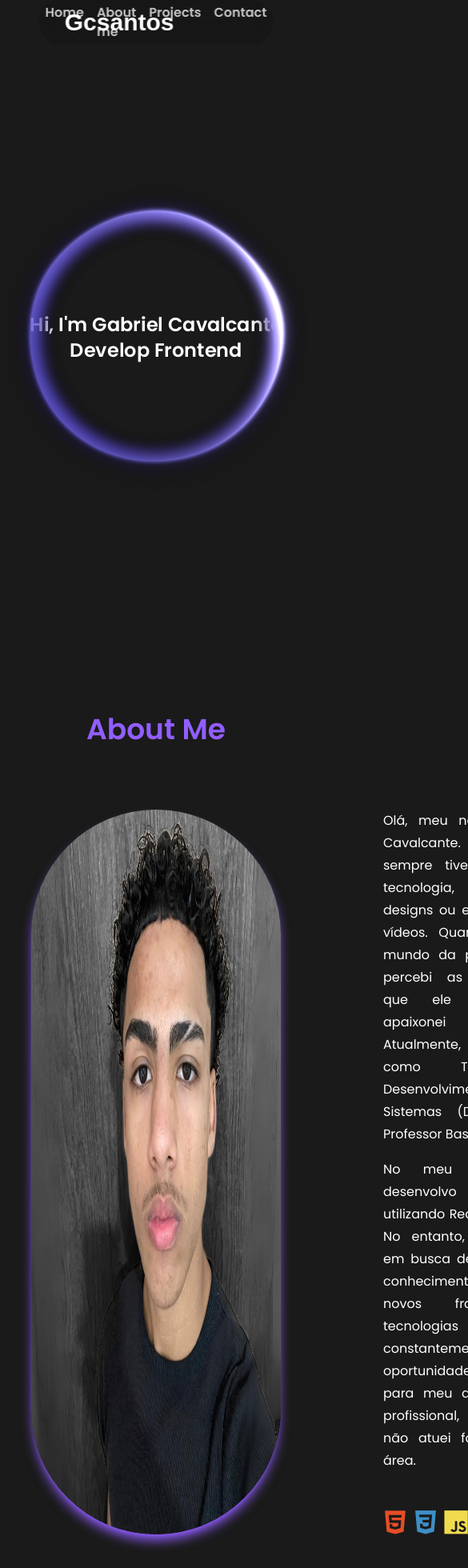
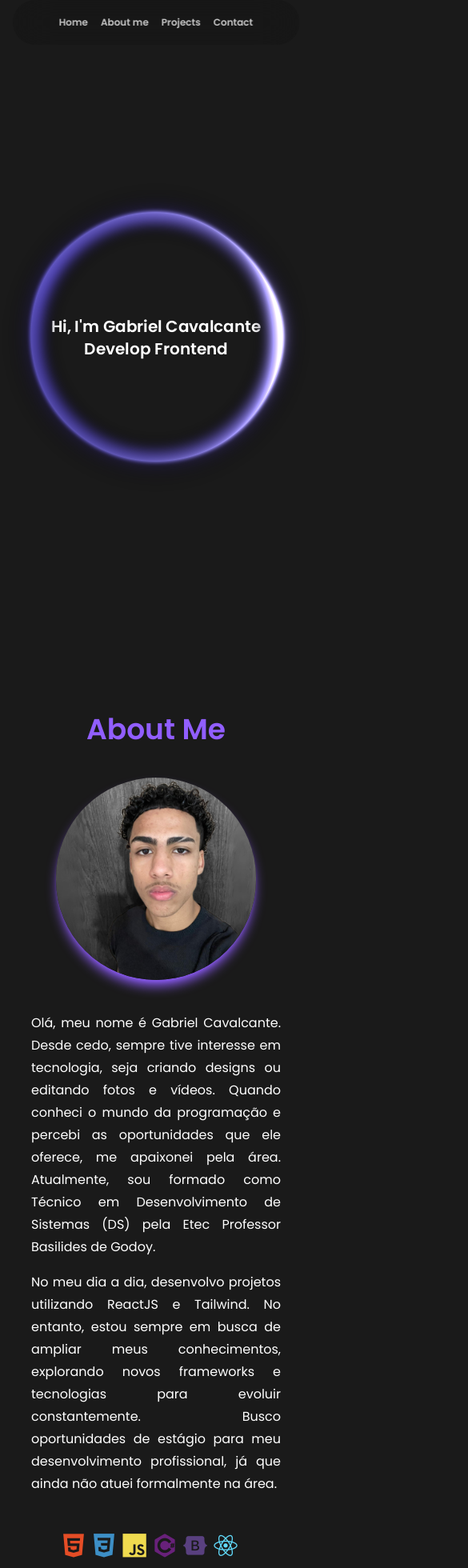
Before and after one commit to gabrielcavalcante07/portfolio2.0, a React (Vite) app: page / in a window 390 px wide. Shown: the top 1960 px of the page at 80% size, 585 px wide, since content can reach past the window. Built offline with nearby package versions, Linux system fonts and the light colour scheme; a web font is replaced by a local one.

Commit message:
Implementando responsividade mobile

```diff
--- a/src/App.jsx
+++ b/src/App.jsx
@@ -29,7 +29,7 @@ export function App() {
         id="projects"
       >
         <h1 className="text-primary text-4xl font-semibold">Projects</h1>
-        <div className="flex gap-4 w-4/5">
+        <div className="flex flex-col gap-1 w-4/5 items-center lg:flex-row lg:gap-4">
             <Projects
             img={imgRaptor}
             title="Raptor Street"
--- a/src/components/Aboutme.jsx
+++ b/src/components/Aboutme.jsx
@@ -14,20 +14,22 @@ export function Aboutme() {
       id="aboutme"
     >
       <h1 className="text-primary text-4xl font-semibold">About Me</h1>
-      <div className="mt-20 flex w-4/5 gap-32">
+      <div className="mt-10 flex flex-col w-4/5 gap-10 md:  lg:flex-row lg:gap-32">
           <img
             src={mephoto}
-            className="w-80 rounded-full shadow-lg shadow-primary"
+            className="flex w-4/5 rounded-full shadow-lg shadow-primary  self-center md:w-72 lg:w-80 lg:self-start"
             alt="photo me"
           />
 
-        <p className="text-justify leading-7">
+        <div className="text-justify leading-7">
+          <p>
             Olá, meu nome é Gabriel Cavalcante. Desde cedo, sempre tive interesse
             em tecnologia, seja criando designs ou editando fotos e vídeos. Quando
             conheci o mundo da programação e percebi as oportunidades que ele
             oferece, me apaixonei pela área. Atualmente, sou formado como Técnico
             em Desenvolvimento de Sistemas (DS) pela Etec Professor Basilides de
             Godoy.
+          </p>
           <p className="mt-4">
             No meu dia a dia, desenvolvo projetos utilizando ReactJS e Tailwind.
             No entanto, estou sempre em busca de ampliar meus conhecimentos,
@@ -36,7 +38,7 @@ export function Aboutme() {
             desenvolvimento profissional, já que ainda não atuei formalmente na
             área.
           </p>
-          <div className="flex mt-12 gap-2 text-3xl">
+          <div className="flex mt-12 gap-2 text-3xl justify-center lg:justify-start">
             <i className="cursor-pointer devicon-html5-plain colored"></i>
             <i className="cursor-pointer devicon-css3-plain colored"></i>
             <i className="cursor-pointer devicon-javascript-plain colored"></i>
@@ -46,7 +48,7 @@ export function Aboutme() {
             <i className="cursor-pointer devicon-tailwindcss-original colored"></i>
             <i className="cursor-pointer devicon-mysql-original colored"></i>
           </div>
-        </p>
+        </div>
       </div>
     </div>
   );
--- a/src/components/Header.jsx
+++ b/src/components/Header.jsx
@@ -1,16 +1,17 @@
 export function Header() {
   return (
-        <header className="bg-black/10 backdrop-blur-xl w-9/12 h-14 flex px-8 rounded-full items-center fixed top-0 left-2/4 -translate-x-2/4 z-20">
-            <a href="#" className="text-3xl font-Beau-Rival">Gcsantos</a>
-          <ul className="flex gap-4 absolute left-1/2 -translate-x-1/2">
-            <a className="opacity-75 hover:opacity-100 duration-300" href="#home">Home</a>
-            <a className="opacity-75 hover:opacity-100 duration-300" href="#aboutme">About me</a>
-            <a className="opacity-75 hover:opacity-100 duration-300" href="#projects">Projects</a>
-            <a className="opacity-75 hover:opacity-100 duration-300" href="#">Contact</a>
+    <header className="bg-black/10 backdrop-blur-xl w-11/12 h-14 flex px-8 rounded-full items-center fixed top-0 left-2/4 -translate-x-2/4 z-20 justify-center sm:w-9/12">
+      {/* <a href="#" className="text-3xl font-Beau-Rival">Gcsantos</a> */}
+      <ul className="flex gap-4 text-xs">
+        <li><a className="opacity-75 hover:opacity-100 duration-300" href="#home">Home</a></li>
+        <li><a className="opacity-75 hover:opacity-100 duration-300" href="#aboutme">About me</a></li>
+        <li><a className="opacity-75 hover:opacity-100 duration-300" href="#projects">Projects</a></li>
+        <li><a className="opacity-75 hover:opacity-100 duration-300" href="#">Contact</a></li>
       </ul>
     </header>
   );
 }
+
 
     // @media (max-width: 768px){4
     //    .header{
--- a/src/components/Home.jsx
+++ b/src/components/Home.jsx
@@ -11,7 +11,7 @@ export function Home() {
     >
       <SplitText
         text="Hi, I'm Gabriel Cavalcante"
-        className="text-2xl font-semibold text-center"
+        className="text-xl font-semibold text-center lg:text-2xl"
         delay={100}
         duration={0.3}
         ease="power3.out"
@@ -25,7 +25,7 @@ export function Home() {
       />
       <SplitText
         text="Develop Frontend"
-        className="text-2xl font-semibold text-center"
+        className="text-xl font-semibold text-center lg:text-2xl"
         delay={150}
         duration={0.6}
         ease="power3.out"
--- a/src/components/Projects.jsx
+++ b/src/components/Projects.jsx
@@ -1,8 +1,8 @@
 export function Projects(props){
     return(
-        <div className='w-72 min-h-80 mt-12 bg-zinc-900 text-white p-[2px] bg-gradient-to-b from-primary to-indigo-600 rounded-2xl overflow-hidden hover:scale-105 transition-transform duration-500'>
+        <div className='w-72 h-80 mt-12 bg-zinc-900 text-white p-[2px] bg-gradient-to-b from-primary to-indigo-600 rounded-2xl overflow-hidden hover:scale-105 transition-transform duration-500'>
             <div className="h-full pb-5 flex flex-col justify-center items-center bg-zinc-900 rounded-2xl text-white">
-                <img src={props.img} className='w-full h-40 object-cover rounded-2xl p-2' alt="" />
+                <img src={props.img} className='w-full h-40 object-cover rounded-2xl p-2 overflow-hidden' alt="" />
                 <h1 className='font-semibold text-xl text-primary py-1'>{props.title}</h1>
                 <p className='px-4 py-5 text-start text-xs'>{props.content}</p>
                 <a href={props.link} className='text-center border-2 border-primary px-5 py-2 mt-2 w-40 rounded-lg text-primary text-xs hover:bg-primary ease-out duration-500 hover:text-white'>Ver mais</a>
```
Lines whose indentation alone changed are shown as unchanged.
